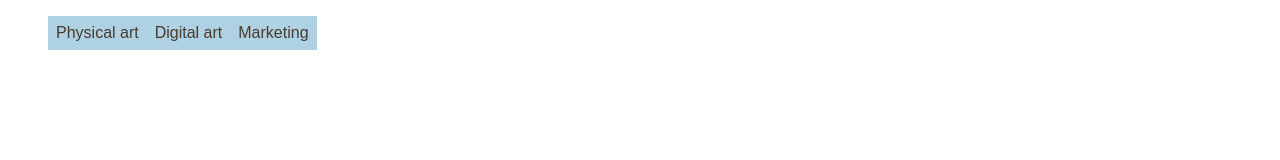
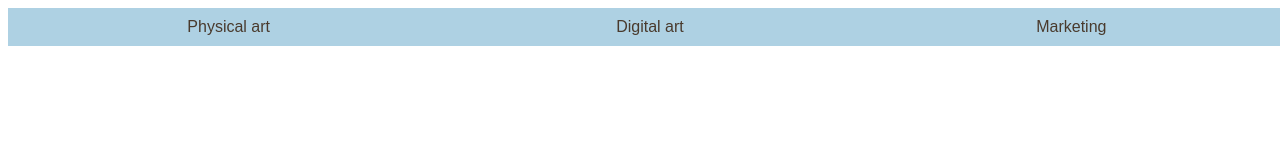
Before and after one commit to bkzampin/personalwebpage, a plain HTML site: page index.html in a window 1280 px wide. Drawn offline with Linux system fonts and the light colour scheme; a web font is replaced by a local one.

Commit message:
made nav bar

```diff
--- a/index.html
+++ b/index.html
@@ -12,37 +12,39 @@
 <style>
   ul {
   list-style-type: none;
-  margin: 10;
-  padding: 10;
+  margin: 0;
+  padding: 0;
+  display: flex; /* Aligns list items in a row */
+  width: 100%; /* Makes the list span the full width of the page */
+
 }
 
 li {
-  float: left;
-}
+    flex: 1; /* Makes all list items take up an equal portion of the width */
+  }
 
 li a {
-  display: block;
-  padding: 8px;
-  background-color: #aed1e3;
-  color: #493a2d;  /* Sets the text color to black */
-  text-decoration: none; /*Removes underline from links */
-}
+    display: block;
+    padding: 10px; /* Adds padding for better spacing */
+    background-color: #aed1e3; /* brown */
+    color: #493a2d; /* blue*/
+    text-decoration: none; /* Removes underline from links */
+    text-align: center; /* Centers the text inside the link */
+    width: 100%; /* Ensures the link spans the full width */
+  }
+
 
    body {
   font-family: "futura-pt", sans-serif; /* Sets the font to futura */
-  font-weight: 500;
-  font-style: normal;
         }
 
 </style>
 
 <body>
-
-
   <ul>
-  <li><a href="#home">Physical art</a></li>
-  <li><a href="#news">Digital art</a></li>
-  <li><a href="#contact">Marketing</a></li>
+  <li><a href="#Physical art">Physical art</a></li>
+  <li><a href="#Digital art">Digital art</a></li>
+  <li><a href="#Marketing">Marketing</a></li>
 </ul>
 </body>
 </html>
```
